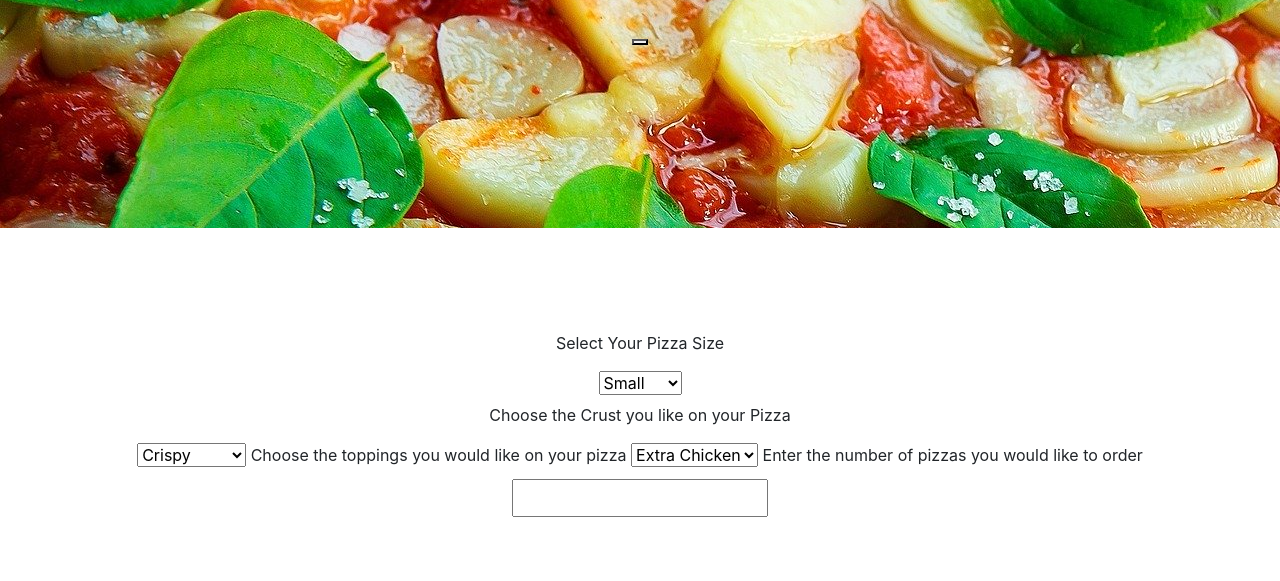
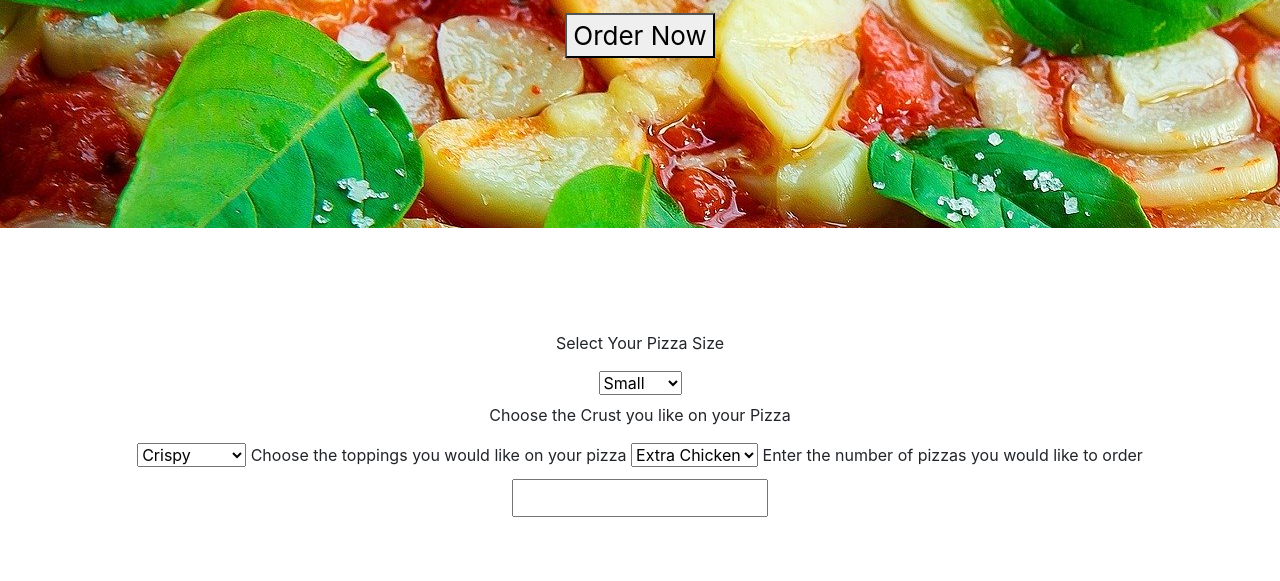
Before and after one commit to KoomeA/prosdys-pizza, a plain HTML site: page index.html in a window 1280 px wide. Shown: the part 350-931 px from the top of the page. Drawn offline with Linux system fonts and the light colour scheme.

Commit message:
add a order button

```diff
--- a/index.html
+++ b/index.html
@@ -11,7 +11,7 @@
     <div class="heading">
          <h1>WELCOME TO PROSDYS PIZZA</h1>
          <P>Your best choice of Pizza </P>
-         <button></button>
+         <button>Order Now</button>
     </div>
 
     <div class="container">
```
